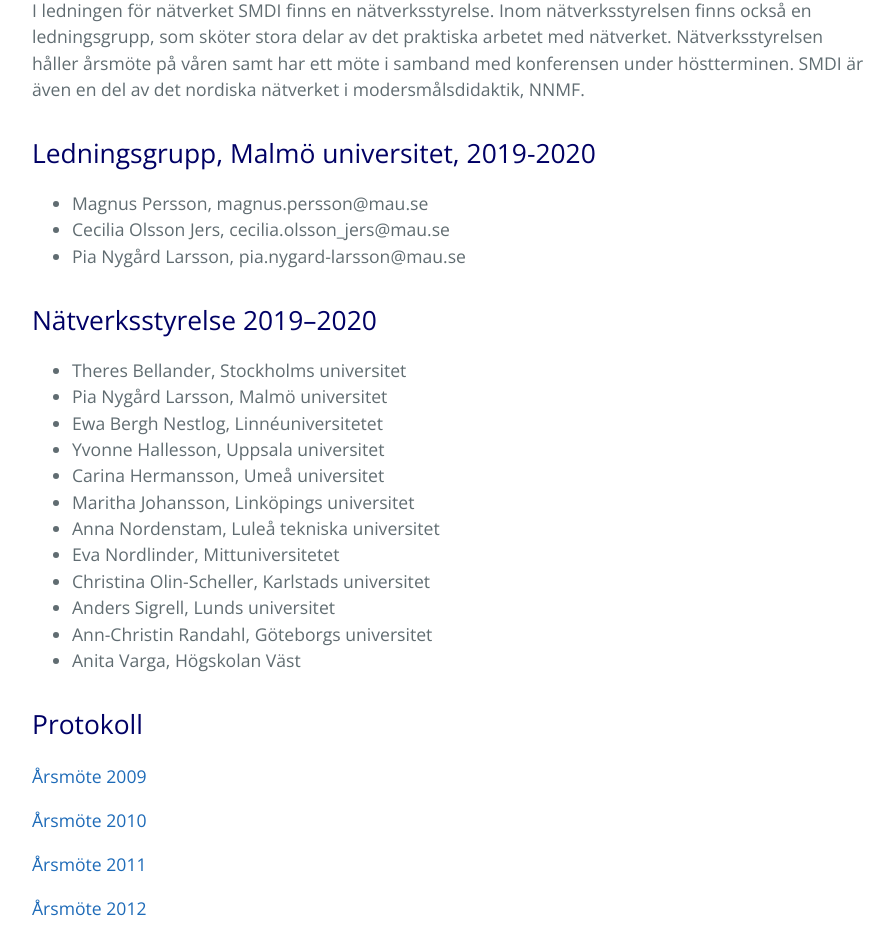
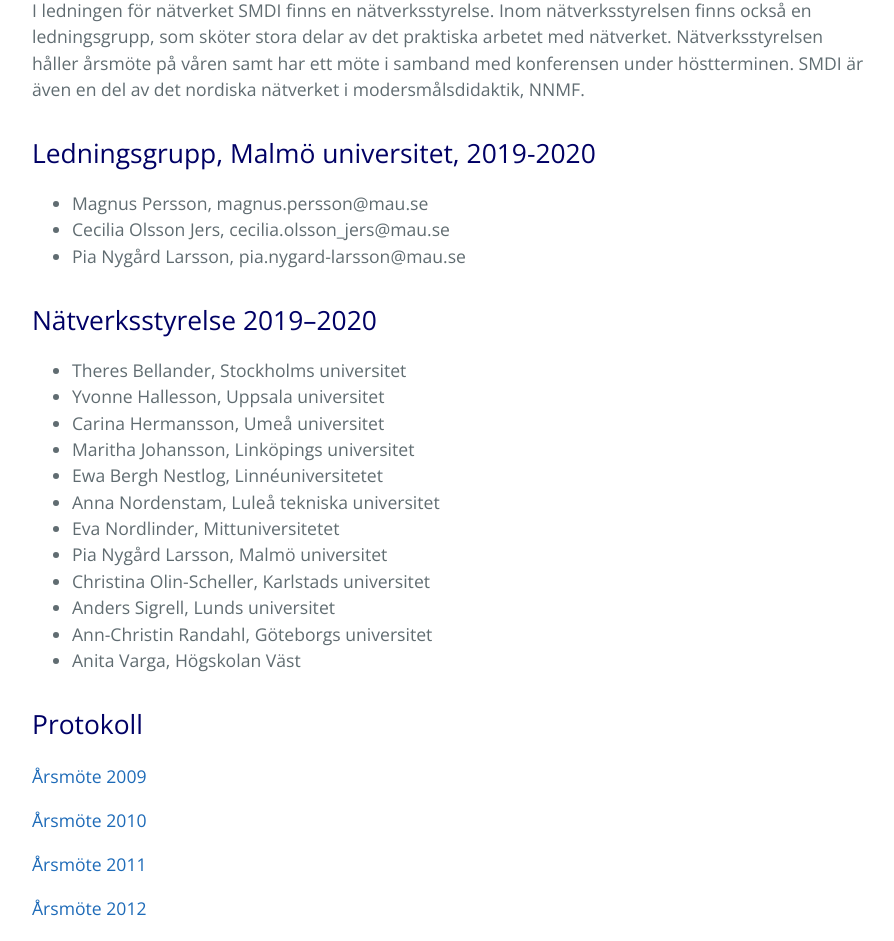
Before and after one commit to smdihemsida/smdihemsida.github.io, a Jekyll site: the page built from nätverket.md, in a window 1280 px wide. Shown: the part 628-1569 px from the top of the page, without its empty margins (192-1086 px from the left). Built offline with Jekyll 4.4.1, drawn with Linux system fonts in a browser that asks for light colours; our own code applies the rules of GitHub Pages for plain Markdown files.

```diff
--- a/nätverket.md
+++ b/nätverket.md
@@ -15,13 +15,13 @@ I ledningen för nätverket SMDI finns en nätverksstyrelse. Inom nätverksstyre
 ## Nätverksstyrelse 2019–2020
 
 * Theres Bellander, Stockholms universitet
-* Pia Nygård Larsson, Malmö universitet
-* Ewa Bergh Nestlog, Linnéuniversitetet
 * Yvonne Hallesson, Uppsala universitet
 * Carina Hermansson, Umeå universitet
 * Maritha Johansson, Linköpings universitet
+* Ewa Bergh Nestlog, Linnéuniversitetet
 * Anna Nordenstam, Luleå tekniska universitet
 * Eva Nordlinder, Mittuniversitetet
+* Pia Nygård Larsson, Malmö universitet
 * Christina Olin-Scheller, Karlstads universitet
 * Anders Sigrell, Lunds universitet
 * Ann-Christin Randahl, Göteborgs universitet
```
